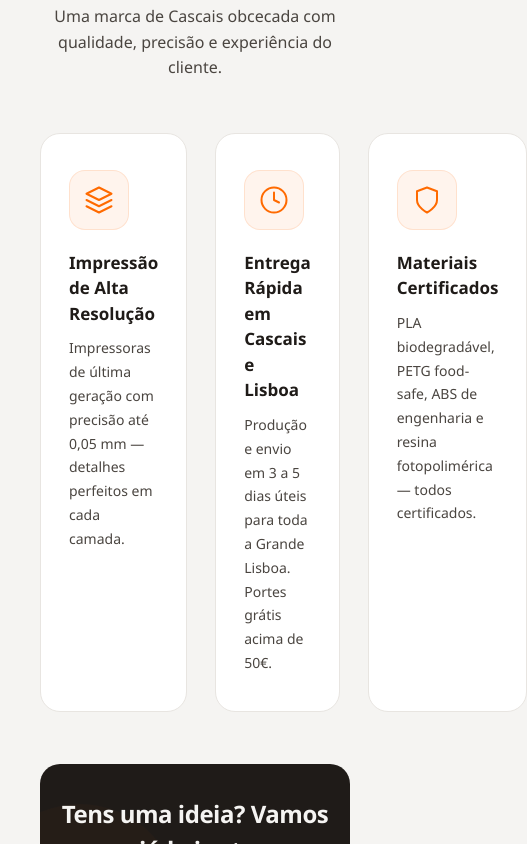
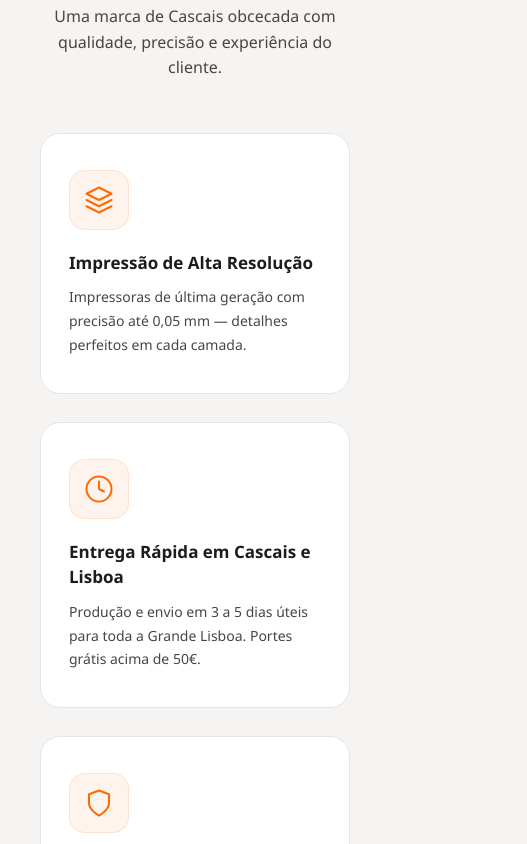
Before and after one commit to lgssilva/fixxe, a Next.js app: page / in a window 390 px wide. Shown: the part 8000-8844 px from the top of the page, 527 px wide, since content can reach past the window. Built offline with nearby package versions, Linux system fonts and the light colour scheme; no server answers.

Commit message:
fix: cards Porquê Fixxe em coluna no mobile

```diff
--- a/app/page.tsx
+++ b/app/page.tsx
@@ -570,7 +570,7 @@ function WhyFixxeSection() {
           </p>
         </div>
 
-        <div style={{ display: "grid", gridTemplateColumns: "repeat(3, 1fr)", gap: "28px" }}>
+        <div className="g-1-mob" style={{ display: "grid", gridTemplateColumns: "repeat(3, 1fr)", gap: "28px" }}>
           {PILLARS.map((p, i) => <PillarCard key={i} p={p} delay={i * 100} />)}
         </div>
 
```
